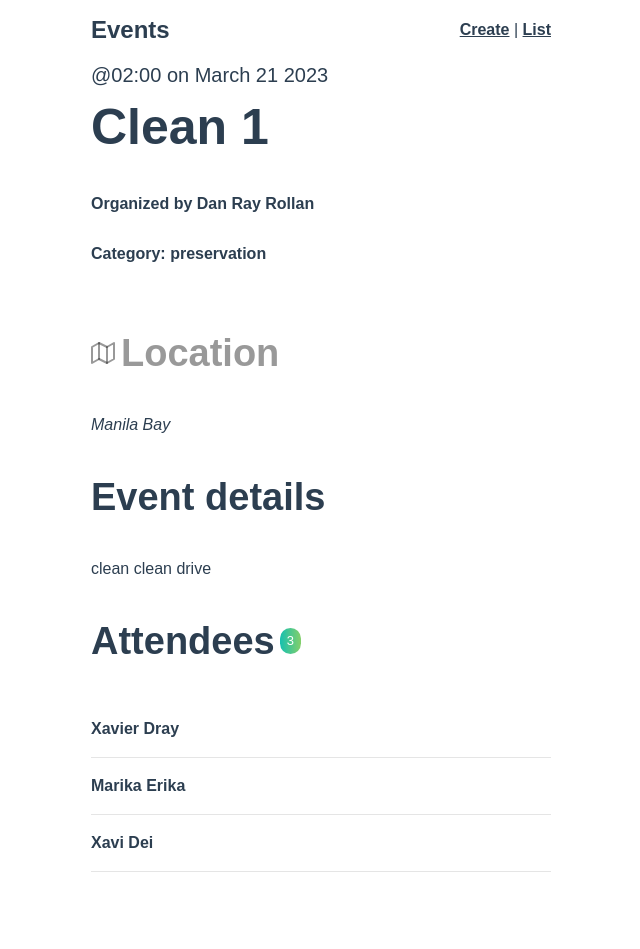
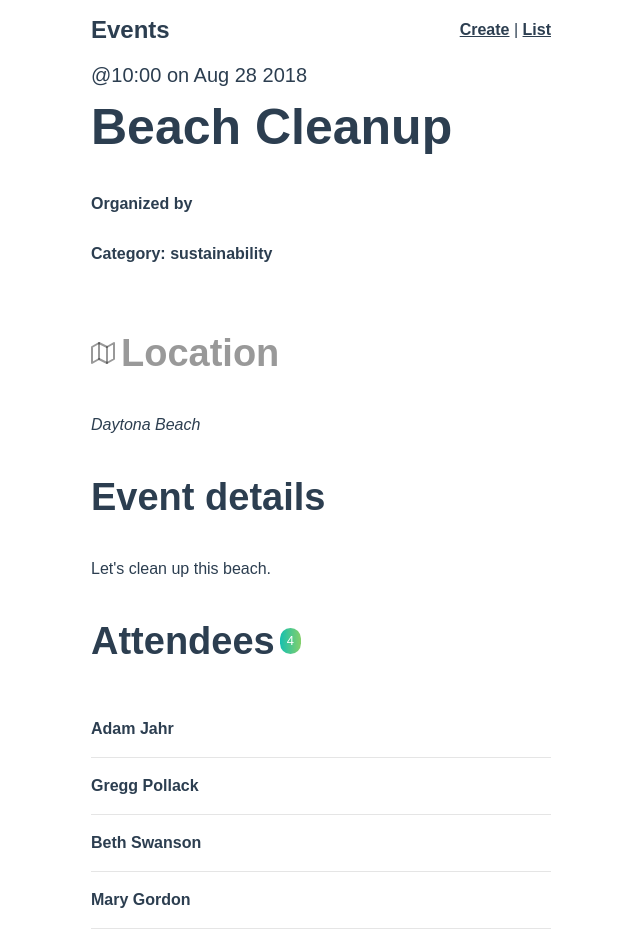
Before and after one commit to danrayfr/real-world-vue, a Vue app: page /event/1 in a window 1280 px wide. Shown: the whole page, without its empty margins (319-959 px from the left). Before the commit the page ends 892 px from the top, so only its background shows below. Built offline with nearby package versions, Linux system fonts and the light colour scheme; data requests are answered from the project's data file.

Commit message:
mutations&actions

```diff
--- a/data/db.json
+++ b/data/db.json
@@ -2,75 +2,111 @@
   "events": [
     {
       "id": 1,
-      "title": "Clean 1",
-      "date": "March 21 2023",
-      "time": "02:00",
-      "location":"Manila Bay",
-      "description": "clean clean drive",
-      "organizer": "Dan Ray Rollan",
-      "category": "preservation",
+      "title": "Beach Cleanup",
+      "date": "Aug 28 2018",
+      "time": "10:00",
+      "location": "Daytona Beach",
+      "description": "Let's clean up this beach.",
+      "organizer": "Adam Jahr",
+      "category": "sustainability",
       "attendees": [
         {
-          "id": "attendees1",
-          "name": "Xavier Dray"
+          "id": "abc123",
+          "name": "Adam Jahr"
         },
         {
-          "id": "attendees2",
-          "name": "Marika Erika"
+          "id": "def456",
+          "name": "Gregg Pollack"
         },
         {
-          "id": "attendees3",
-          "name": "Xavi Dei"
+          "id": "ghi789",
+          "name": "Beth Swanson"
+        },
+        {
+          "id": "jkl101",
+          "name": "Mary Gordon"
         }
       ]
     },
     {
       "id": 2,
-      "title": "Vue Mastery 2",
-      "date": "March 21 2023",
-      "time": "02:00",
-      "location":"Manila Bay",
-      "description": "clean clean drive",
-      "organizer": "Dan Ray Rollan",
-      "category": "preservation",
+      "title": "Park Cleanup",
+      "date": "Nov 12 2018",
+      "time": "12:00",
+      "location": "132 N Magnolia Street, Orlando, Florida",
+      "description": "We're going to clean up this park.",
+      "organizer": "Adam Jahr",
+      "category": "nature",
       "attendees": [
         {
-          "id": "attendees1",
-          "name": "Xavier Dray"
+          "id": "ghi789",
+          "name": "Beth Swanson"
         },
         {
-          "id": "attendees2",
-          "name": "Marika Erika"
-        },
-        {
-          "id": "attendees3",
-          "name": "Xavi Dei"
+          "id": "jkl101",
+          "name": "Mary Gordon"
         }
       ]
     },
     {
       "id": 3,
-      "title": "Manila Hackaton",
-      "date": "March 21 2023",
-      "time": "02:00",
-      "location":"Manila Bay",
-      "description": "clean clean drive",
-      "organizer": "Dan Ray Rollan",
-      "category": "preservation",
+      "title": "Pet Adoption Day",
+      "date": "Dec 2 2018",
+      "time": "12:00",
+      "location": "132 N Magnolia Street, Orlando, Florida",
+      "description": "Help animals find new homes.",
+      "organizer": "Gregg Pollack",
+      "category": "animal welfare",
       "attendees": [
         {
-          "id": "attendees1",
-          "name": "Xavier Dray"
+          "id": "abc123",
+          "name": "Adam Jahr"
         },
         {
-          "id": "attendees2",
-          "name": "Marika Erika"
+          "id": "ghi789",
+          "name": "Beth Swanson"
         },
         {
-          "id": "attendees3",
-          "name": "Xavi Dei"
+          "id": "jkl101",
+          "name": "Mary Gordon"
         }
       ]
+    },
+    {
+      "id": 2550420,
+      "user": {
+        "id": "1",
+        "name": "Dan Ray Rollan"
+      },
+      "category": "open-source",
+      "organizer": {
+        "id": "1",
+        "name": "Dan Ray Rollan"
+      },
+      "title": "Onboarding newly hired",
+      "description": "Bootcamp/Training to newly hired gorated developer.",
+      "location": "Gorated Innovation Labs",
+      "date": "2023-04-10T16:00:00.000Z",
+      "time": "8:00",
+      "attendees": []
+    },
+    {
+      "id": 8070731,
+      "user": {
+        "id": "1",
+        "name": "Dan Ray Rollan"
+      },
+      "category": "community",
+      "organizer": {
+        "id": "1",
+        "name": "Dan Ray Rollan"
+      },
+      "title": "Welcoming Interns",
+      "description": "Internship discussion and requirements.",
+      "location": "Google Meet, Online",
+      "date": "2023-05-30T16:00:00.000Z",
+      "time": "14:00",
+      "attendees": []
     }
   ]
 }
--- a/package.json
+++ b/package.json
@@ -15,6 +15,7 @@
     "sass-loader": "^13.2.1",
     "vue": "^3.2.13",
     "vue-router": "^4.0.3",
+    "vue3-datepicker": "^0.3.4",
     "vuex": "^4.0.0"
   },
   "devDependencies": {
--- a/src/services/EventService.js
+++ b/src/services/EventService.js
@@ -15,5 +15,8 @@
   },
   getEvent(id) {
     return apiClient.get('/events/' + id)
+  },
+  postEvent(event) {
+    return apiClient.post('/events', event)
   }
 }
--- a/src/store/index.js
+++ b/src/store/index.js
@@ -1,4 +1,5 @@
 import { createStore } from 'vuex'
+import EventService from '@/services/EventService'
 
 export default createStore({
   state: {
@@ -12,12 +13,7 @@
       'community',
       'open-source'
     ],
-    events: [
-      { id: 1, title: '...', organizer: '...'},
-      { id: 2, title: '...', organizer: '...'},
-      { id: 3, title: '...', organizer: '...'},
-      { id: 4, title: '...', organizer: '...'},
-    ]
+    events: [],
   },
   getters: {
     catLength: state => {
@@ -28,8 +24,16 @@
     }
   },
   mutations: {
+    ADD_EVENT(state, event) {
+      state.events.push(event)
+    }
   },
   actions: {
+    createEvent({commit}, event) {
+      return EventService.postEvent(event).then(()=> {
+        commit('ADD_EVENT', event)
+      })
+    }
   },
   modules: {
   }
--- a/src/views/EventCreate.vue
+++ b/src/views/EventCreate.vue
@@ -1,21 +1,101 @@
 <template>
   <div>
-    <h1>Create an Event, {{ user.name }}</h1>
-    <p>This event was created by {{ user.name }} with id of {{ user.id }}</p>
-    <p>There are {{ catLength }} categories</p>
-    <p>{{ getEventById(2) }}</p>
-    <ul>
-      <li v-for="cat in categories" :key="cat">{{ cat }}</li>
-    </ul>
+    <h1>Create an Event</h1>
+    <form @submit.prevent="createEvent">
+      <label>Select a category</label>
+      <select v-model="event.category">
+        <option v-for="cat in categories" :key="cat">{{ cat }}</option>
+      </select>
+
+      <h3>Name & describe your event</h3>
+      <div class="field">
+        <label>Title</label>
+        <input v-model="event.title" type="text" placeholder="Add an event title"/>
+      </div>
+
+      <div class="field">
+        <label>Description</label>
+        <input v-model="event.description" type="text" placeholder="Add a description"/>
+      </div>
+
+      <h3>Where is your event?</h3>
+      <div class="field">
+        <label>Location</label>
+        <input v-model="event.location" type="text" placeholder="Add a location"/>
+      </div>
+
+      <h3>When is your event?</h3>
+
+      <div class="field">
+        <label>Date</label>
+        <datepicker v-model="event.date" placeholder="Select a date"/>
+      </div>
+
+      <div class="field">
+        <label>Select a time</label>
+        <select v-model="event.time">
+          <option v-for="time in times" :key="time">{{ time }}</option>
+        </select>
+      </div>
+
+      <input type="submit" class="button -fill-gradient" value="Submit"/>
+    </form>
   </div>
 </template>
 
 <script>
-import { mapState, mapGetters } from 'vuex'
+import Datepicker from 'vue3-datepicker'
 export default {
-  computed: {
-    ...mapGetters(['getEventById', 'catLength']),
-    ...mapState(['user', 'categories'])
+  components: { Datepicker },
+  data() {
+    const times = []
+    for (let i = 1; i <= 24; i++) {
+      times.push(i + ':00')
+    }
+    return {
+      times,
+      categories: this.$store.state.categories,
+      event: this.createFreshEventObject()
+    }
+  },
+  methods: {
+    createEvent() {
+      this.$store
+        .dispatch('createEvent', this.event)
+        .then(() => {
+          this.$router.push({
+            name: 'event-show',
+            params: { id: this.event.id }
+            })
+          this.event = this.createFreshEventObject()
+        })
+        .catch(() => {
+        console.log("There was a problem creating the event")
+        })
+    },
+    createFreshEventObject() {
+      const user = this.$store.state.user
+      const id = Math.floor(Math.random() * 10000000)
+
+      return {
+        id: id,
+        user: user,
+        category: '',
+        organizer: user,
+        title: '',
+        description: '',
+        location: '',
+        date: '',
+        time: '',
+        attendees: []
+      }
+    }
   }
 }
 </script>
+
+<style scoped>
+.field {
+  margin-bottom: 24px;
+}
+</style>
--- a/src/views/EventShow.vue
+++ b/src/views/EventShow.vue
@@ -3,7 +3,7 @@
     <div class="event-header">
       <span class="eyebrow">@{{ event.time }} on {{ event.date }}</span>
       <h1 class="title">{{ event.title }}</h1>
-      <h5>Organized by {{ event.organizer }}</h5>
+      <h5>Organized by {{ event.organizer ? event.organizer.name : '' }}</h5>
       <h5>Category: {{ event.category }}</h5>
     </div>
 
```
Also changed, not shown: 1 other file (tests, documents, lock files or other folders).
